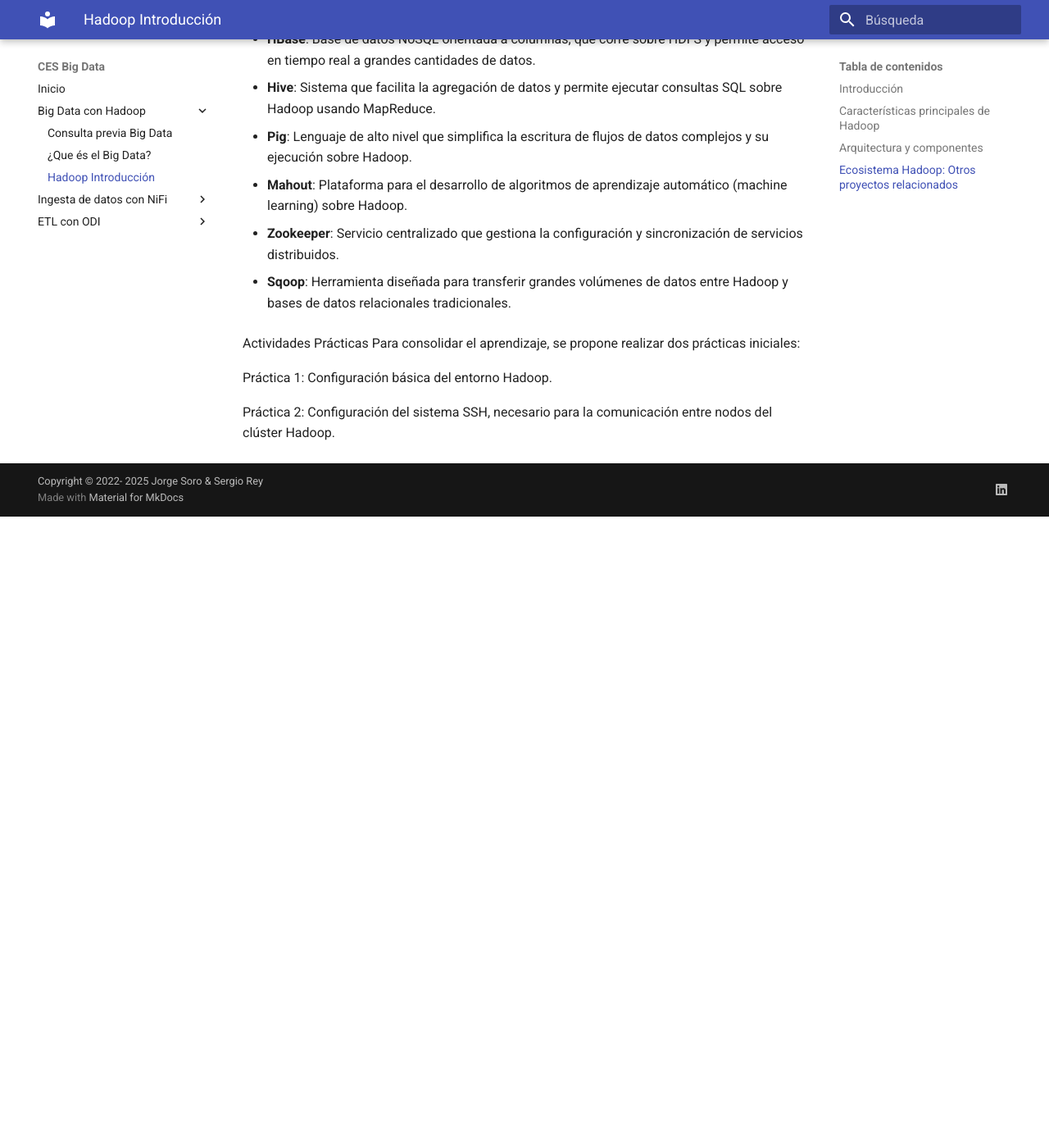
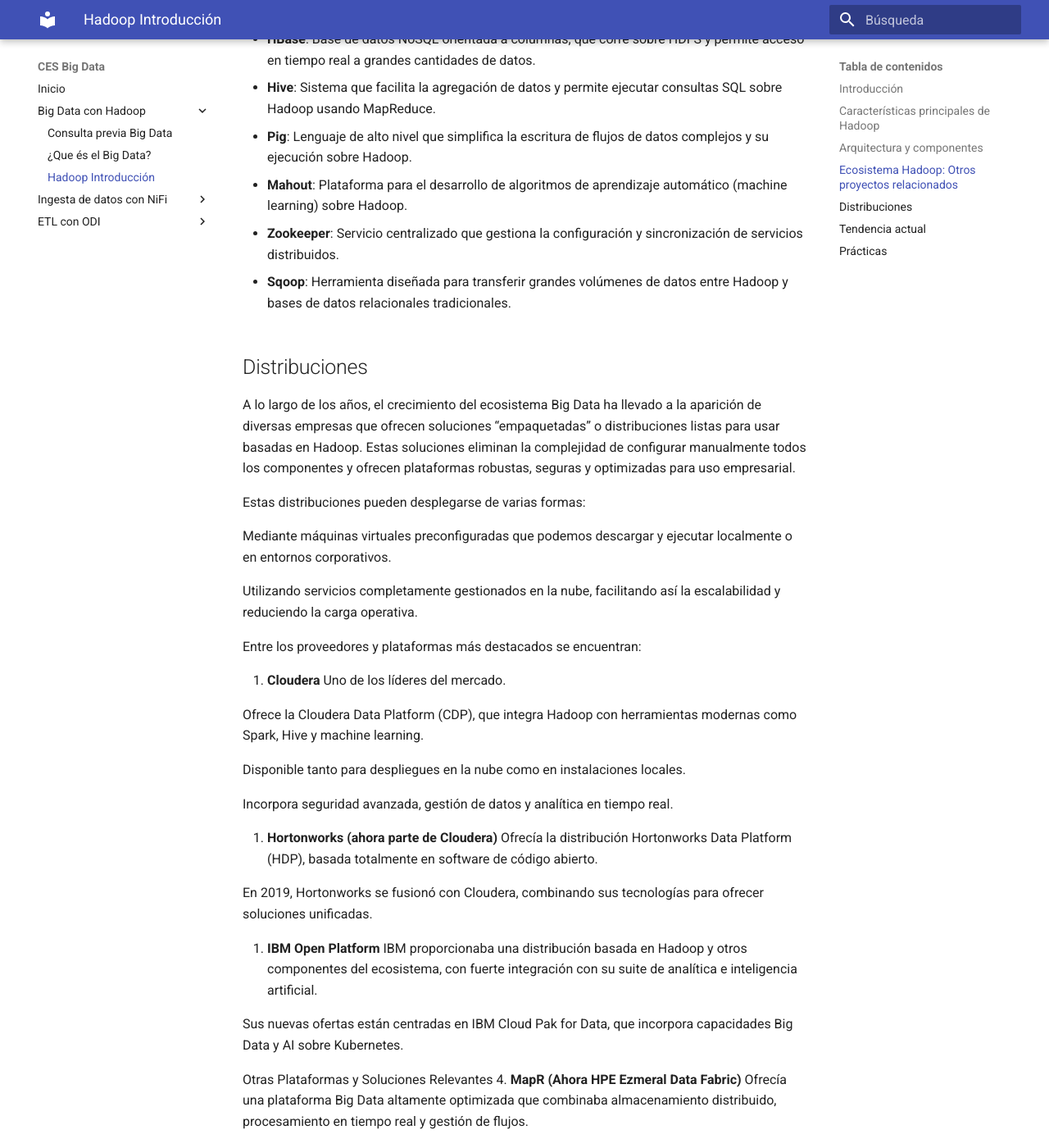
Before and after one commit to jorsodom/bigdata-sb, an MkDocs documentation site: the page built from docs/hadoop/HadoopIntro.md, in a window 1280 px wide and 1400 px high, scrolled down 1489 px. Shown: the whole window at 82% size. Built offline with MkDocs 1.6.1 and Material for MkDocs 9.7.7, drawn with Linux system fonts in a browser that asks for light colours; before the commit the page ends 2119 px from its top, so only the background shows below that; some of the changed text lies outside the part shown.

Commit message:
test hadoop

```diff
--- a/docs/hadoop/HadoopIntro.md
+++ b/docs/hadoop/HadoopIntro.md
@@ -47,9 +47,81 @@
 
 - **Sqoop**: Herramienta diseñada para transferir grandes volúmenes de datos entre Hadoop y bases de datos relacionales tradicionales.
 
-Actividades Prácticas
+## Distribuciones
+
+A lo largo de los años, el crecimiento del ecosistema Big Data ha llevado a la aparición de diversas empresas que ofrecen soluciones “empaquetadas” o distribuciones listas para usar basadas en Hadoop. Estas soluciones eliminan la complejidad de configurar manualmente todos los componentes y ofrecen plataformas robustas, seguras y optimizadas para uso empresarial.
+
+Estas distribuciones pueden desplegarse de varias formas:
+
+Mediante máquinas virtuales preconfiguradas que podemos descargar y ejecutar localmente o en entornos corporativos.
+
+Utilizando servicios completamente gestionados en la nube, facilitando así la escalabilidad y reduciendo la carga operativa.
+
+Entre los proveedores y plataformas más destacados se encuentran:
+
+1. **Cloudera**
+Uno de los líderes del mercado.
+
+Ofrece la Cloudera Data Platform (CDP), que integra Hadoop con herramientas modernas como Spark, Hive y machine learning.
+
+Disponible tanto para despliegues en la nube como en instalaciones locales.
+
+Incorpora seguridad avanzada, gestión de datos y analítica en tiempo real.
+
+2. **Hortonworks (ahora parte de Cloudera)**
+Ofrecía la distribución Hortonworks Data Platform (HDP), basada totalmente en software de código abierto.
+
+En 2019, Hortonworks se fusionó con Cloudera, combinando sus tecnologías para ofrecer soluciones unificadas.
+
+3. **IBM Open Platform**
+IBM proporcionaba una distribución basada en Hadoop y otros componentes del ecosistema, con fuerte integración con su suite de analítica e inteligencia artificial.
+
+Sus nuevas ofertas están centradas en IBM Cloud Pak for Data, que incorpora capacidades Big Data y AI sobre Kubernetes.
+
+Otras Plataformas y Soluciones Relevantes
+4. **MapR (Ahora HPE Ezmeral Data Fabric)**
+Ofrecía una plataforma Big Data altamente optimizada que combinaba almacenamiento distribuido, procesamiento en tiempo real y gestión de flujos.
+
+Actualmente forma parte de la propuesta HPE Ezmeral, que permite trabajar con Big Data y AI en entornos híbridos.
+
+5. **Amazon EMR (Elastic MapReduce)**
+Servicio gestionado de Amazon Web Services (AWS) para ejecutar Hadoop, Spark, HBase y otros componentes.
+
+Altamente escalable y pago por uso, lo que permite procesar petabytes de datos sin necesidad de gestionar la infraestructura.
+
+6. **Google Cloud Dataproc**
+Solución gestionada en Google Cloud que permite desplegar clústeres Hadoop y Spark en cuestión de minutos.
+
+Integrado con otras herramientas como BigQuery, Google Cloud Storage y AI Platform.
+
+7. **Azure HDInsight**
+Plataforma en la nube de Microsoft basada en Hadoop que también soporta Spark, Hive, HBase, y más.
+
+Ofrece integración con las herramientas de datos y analítica del ecosistema Azure.
+
+## Tendencia actual
+
+Aunque Hadoop sigue siendo un pilar importante, las empresas también están adoptando nuevas arquitecturas como:
+
+- Lago de datos (Data Lake) en la nube.
+
+- Procesamiento distribuido en tiempo real con Apache Kafka, Apache Flink o Delta Lake.
+
+- Herramientas de machine learning y analítica avanzada sobre plataformas unificadas (por ejemplo, Databricks).
+
+Elegir entre estas soluciones dependerá de las necesidades específicas de cada organización:
+
+- On-premise vs. cloud.
+
+- Procesamiento por lotes vs. en tiempo real.
+
+- Presupuesto y requisitos de seguridad.
+
+Las soluciones empaquetadas y en la nube han democratizado el acceso al Big Data, permitiendo que tanto grandes corporaciones como pequeñas empresas puedan aprovechar su potencial sin grandes inversiones iniciales.
+
+## Prácticas
 Para consolidar el aprendizaje, se propone realizar dos prácticas iniciales:
 
-Práctica 1: Configuración básica del entorno Hadoop.
+- **Práctica 1**: Configuración básica del entorno Hadoop.
 
-Práctica 2: Configuración del sistema SSH, necesario para la comunicación entre nodos del clúster Hadoop.
+- **Práctica 2**: Configuración del sistema SSH, necesario para la comunicación entre nodos del clúster Hadoop.
```
